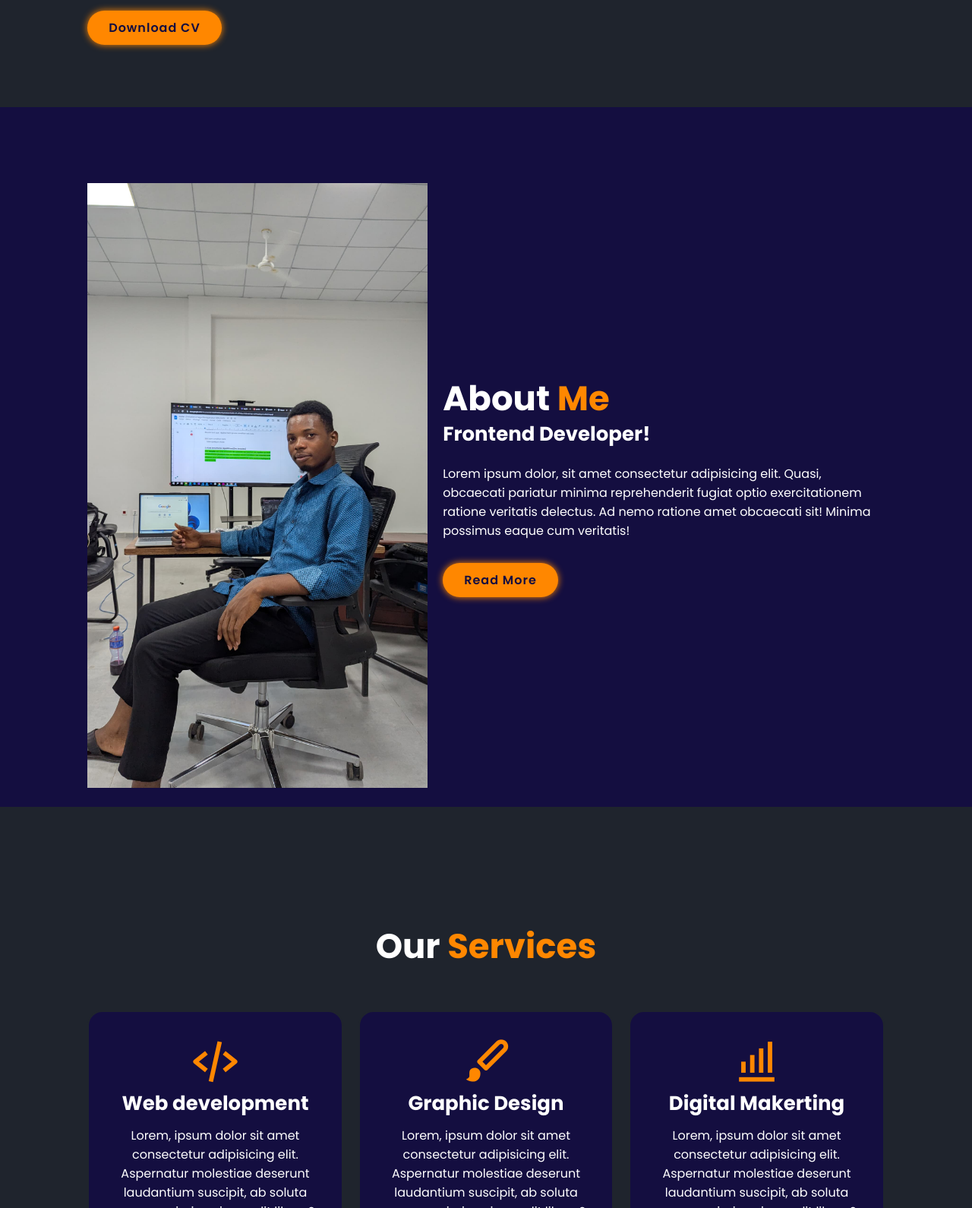
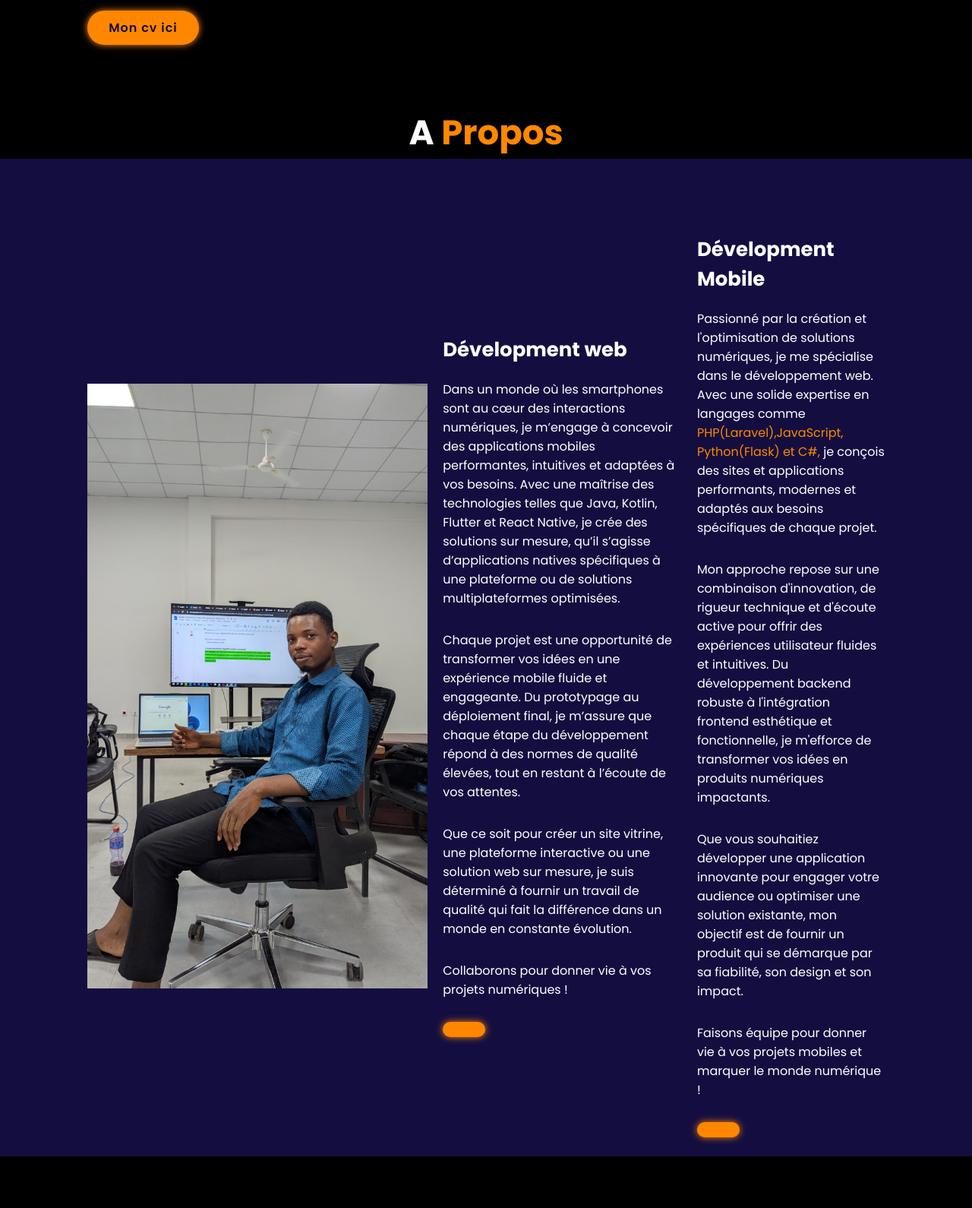
Before and after one commit to willimbee/williamtchagbonon, a plain HTML site: page index.html in a window 1280 px wide. Shown: the part 659-2249 px from the top of the page at 76% size. Drawn offline with nearby package versions, Linux system fonts and the light colour scheme.

```diff
--- a/css/style.css
+++ b/css/style.css
@@ -11,7 +11,7 @@
     font-family: 'Poppins', sans-serif;
 }
 :root{
-    --bg-color: #1f242d;
+    --bg-color: #000000;
     --second-bg-color: #140e40;
     --text-color: #fff;
     --main-color: #ff8700;
--- a/index.html
+++ b/index.html
@@ -16,7 +16,7 @@
   <body>
     <!-- header design -->
     <header class="header">
-      <a href="#" class="logo">Portfolio</a>
+      <a href="#" class="logo">I"m<span>William</span></a>
 
       <i class='bx bx-menu' id="menu-icon"></i>
 
@@ -36,28 +36,45 @@
         <h3>Passioné  <span class="multiple-text"></span></h3>
         <p>Ici, je partage mes idées, mes projets et mes expériences dans le monde numérique. Que vous soyez curieux de découvrir des astuces de programmation, des réflexions sur l'innovation ou simplement inspiré par le voyage d'un développeur ambitieux, vous êtes au bon endroit. Explorez, apprenez et collaborez avec moi pour repousser les frontières de la créativité et de la technologie !</p>
         <div class="social-media">
-          <a href="#"><i class='bx bxl-facebook' ></i></a>
-          <a href="#"><i class='bx bxl-twitter' ></i></a>
-          <a href="#"><i class='bx bxl-instagram' ></i></a>
-          <a href="#"><i class='bx bxl-linkedin' ></i></a>
+          <a href="https://www.facebook.com/william.tchagbonon/"><i class='bx bxl-facebook' ></i></a>
+          <a href="https://x.com/I_m_William"><i class='bx bxl-twitter' ></i></a>
+          <a href="https://www.instagram.com/i_a_m_william_/"><i class='bx bxl-instagram' ></i></a>
+          <a href="https://www.linkedin.com/in/tchagbonon-william"><i class='bx bxl-linkedin' ></i></a>
         </div>
-        <a href="https://drive.google.com/drive/u/3/folders/14ydWjF5PWtGhBXtSfDDUdU8ZxHSpJd-P" class="btn">Download CV</a>
+        <a href="https://drive.google.com/drive/folders/1N4GhNp7uk0S2Eh_j58mZsI0BwgEOMfX3?usp=drive_link" class="btn">Mon cv ici</a>
       </div>
       <div class="home-img">
         <img src="images/img222.png" alt="">
       </div>
     </section>
     <!-- about section design -->
+    <h2 class="heading">A <span>Propos</span></h2>
     <section class="about" id="about">
+
+
       <div class="about-img">
         <img src="images/about2.jpg" alt="">
       </div>
 
       <div class="about-content">
-        <h2 class="heading">About <span>Me</span></h2>
-        <h3>Frontend Developer!</h3>
-        <p>Lorem ipsum dolor, sit amet consectetur adipisicing elit. Quasi, obcaecati pariatur minima reprehenderit fugiat optio exercitationem ratione veritatis delectus. Ad nemo ratione amet obcaecati sit! Minima possimus eaque cum veritatis!</p>
-        <a href="#" class="btn">Read More</a>
+
+        <h3>Dévelopment web</h3>
+        <p>Dans un monde où les smartphones sont au cœur des interactions numériques, je m’engage à concevoir des applications mobiles performantes, intuitives et adaptées à vos besoins. Avec une maîtrise des technologies telles que Java, Kotlin, Flutter et React Native, je crée des solutions sur mesure, qu’il s’agisse d’applications natives spécifiques à une plateforme ou de solutions multiplateformes optimisées.</p>
+
+        <p>Chaque projet est une opportunité de transformer vos idées en une expérience mobile fluide et engageante. Du prototypage au déploiement final, je m’assure que chaque étape du développement répond à des normes de qualité élevées, tout en restant à l’écoute de vos attentes.</p>
+        <p>Que ce soit pour créer un site vitrine, une plateforme interactive ou une solution web sur mesure, je suis déterminé à fournir un travail de qualité qui fait la différence dans un monde en constante évolution.</p>
+        <p>Collaborons pour donner vie à vos projets numériques !</p>
+        <a href="#" class="btn"></a>
+      </div>
+
+      <div class="about-content">
+        <h3>Dévelopment Mobile</h3>
+        <p>Passionné par la création et l'optimisation de solutions numériques, je me spécialise dans le développement web. Avec une solide expertise en langages comme <span>PHP(Laravel),JavaScript, Python(Flask) et C#,</span>  je conçois des sites et applications performants, modernes et adaptés aux besoins spécifiques de chaque projet.</p>
+
+        <p>Mon approche repose sur une combinaison d'innovation, de rigueur technique et d'écoute active pour offrir des expériences utilisateur fluides et intuitives. Du développement backend robuste à l'intégration frontend esthétique et fonctionnelle, je m'efforce de transformer vos idées en produits numériques impactants.</p>
+        <p>Que vous souhaitiez développer une application innovante pour engager votre audience ou optimiser une solution existante, mon objectif est de fournir un produit qui se démarque par sa fiabilité, son design et son impact.</p>
+        <p>Faisons équipe pour donner vie à vos projets mobiles et marquer le monde numérique !</p>
+        <a href="#" class="btn"></a>
       </div>
     </section>
     <!-- services section design -->
```
